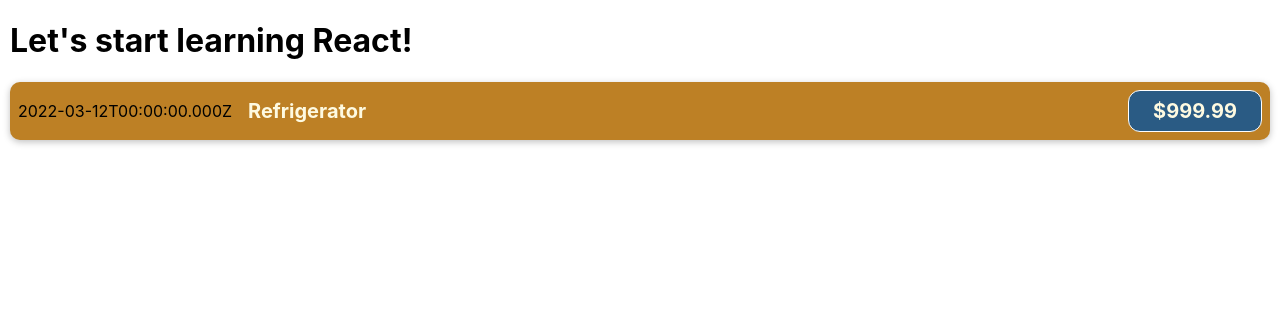
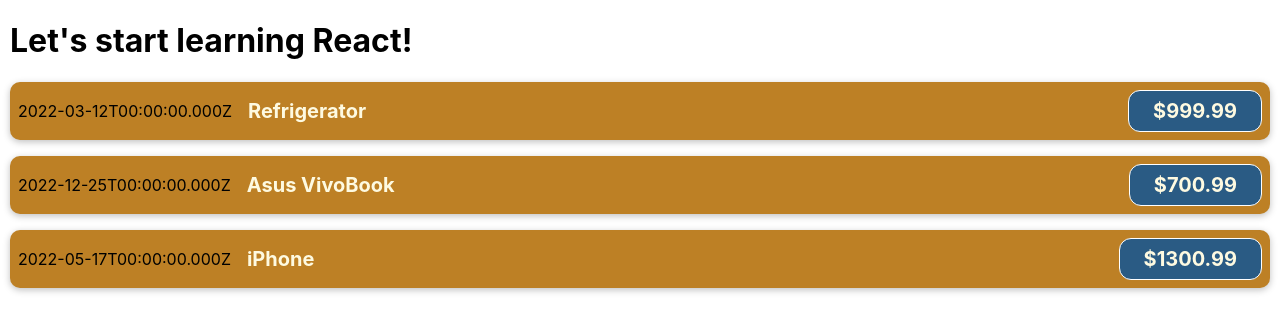
Before and after one commit to artemandrosenko/react-cost-accounting, a JavaScript app: page / in a window 1280 px wide. Shown: the top 332 px of the page. Built offline with nearby package versions, Linux system fonts and the light colour scheme.

Commit message:
Add props for component

```diff
--- a/src/App.js
+++ b/src/App.js
@@ -1,10 +1,31 @@
 import CostItem from "./components/CostItem";
 
 function App() {
+
+  const costs = [
+    {
+      date: new Date(2022, 2, 12),
+      description: 'Refrigerator',
+      amount: 999.99,
+    },
+    {
+      date: new Date(2022, 11, 25),
+      description: 'Asus VivoBook',
+      amount: 700.99,
+    },
+    {
+      date: new Date(2022, 4, 17),
+      description: 'iPhone',
+      amount: 1300.99,
+    },
+  ];
+
   return (
     <div>
       <h1>Let's start learning React!</h1>
-      <CostItem />
+      <CostItem date={costs[0].date} description={costs[0].description} amount={costs[0].amount} />
+      <CostItem date={costs[1].date} description={costs[1].description} amount={costs[1].amount} />
+      <CostItem date={costs[2].date} description={costs[2].description} amount={costs[2].amount} />
     </div>
   );
 }
--- a/src/components/CostItem.js
+++ b/src/components/CostItem.js
@@ -1,16 +1,17 @@
 import './CostItem.css';
 
-function CostItem() {
-    const costDate = new Date(2022, 2, 12);
-    const costName = 'Refrigerator';
-    const costAmount = 999.99;
+function CostItem(props) {
+    // const costDate = new Date(2022, 2, 12);
+    // const costName = 'Refrigerator';
+    // const costAmount = 999.99;
 
     return (
         <div className='cost-item'>
-            <div>{costDate.toISOString()}</div>
+            {/* <div>{costDate.toISOString()}</div> */}
+            <div>{(props.date).toISOString()}</div>
             <div className='cost-item__description'>
-                <h2>{costName}</h2>
-                <div className='cost-item__price'>${costAmount}</div>
+                <h2>{props.description}</h2>
+                <div className='cost-item__price'>${props.amount}</div>
             </div>
         </div>
     )
```
